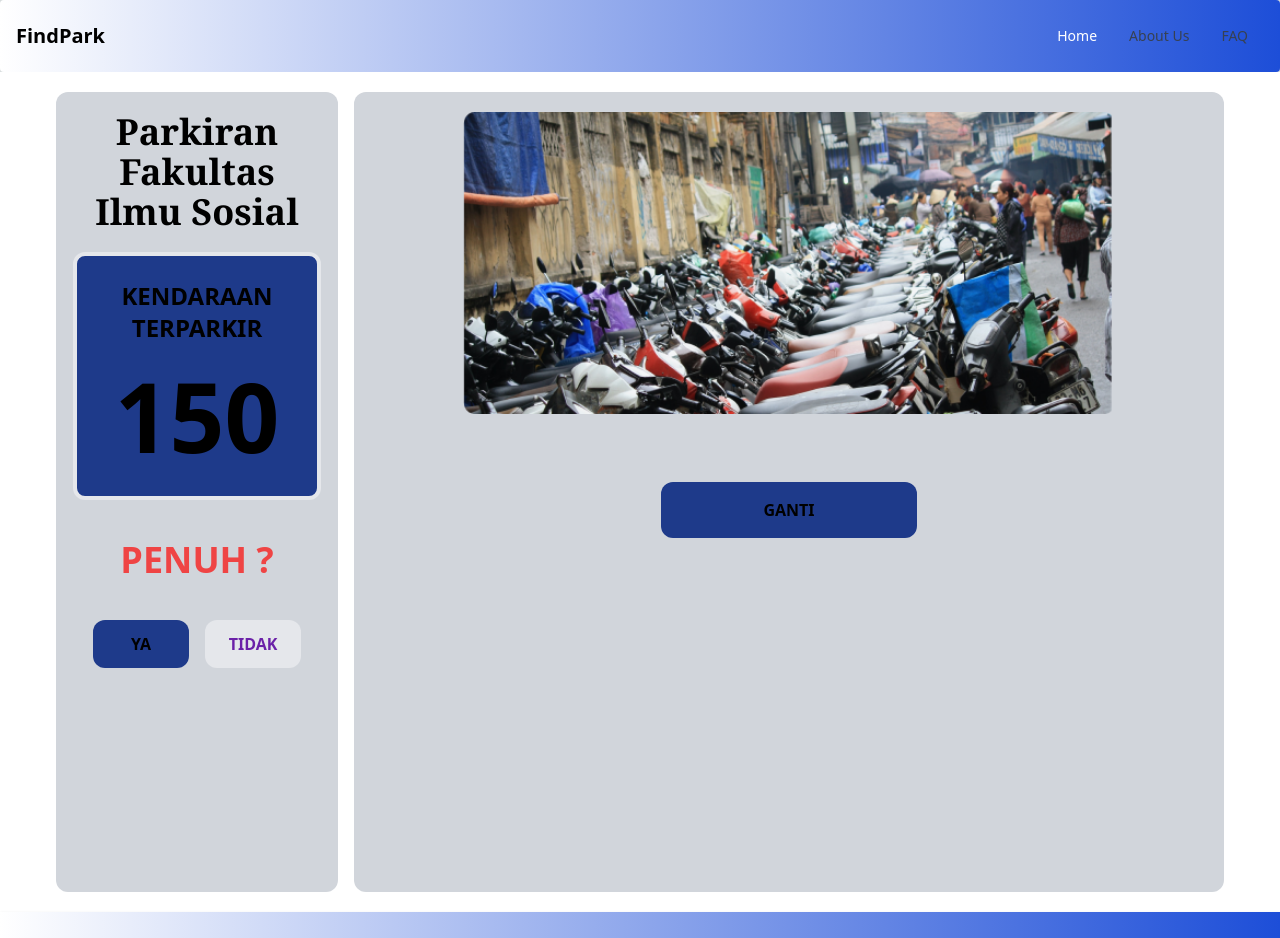
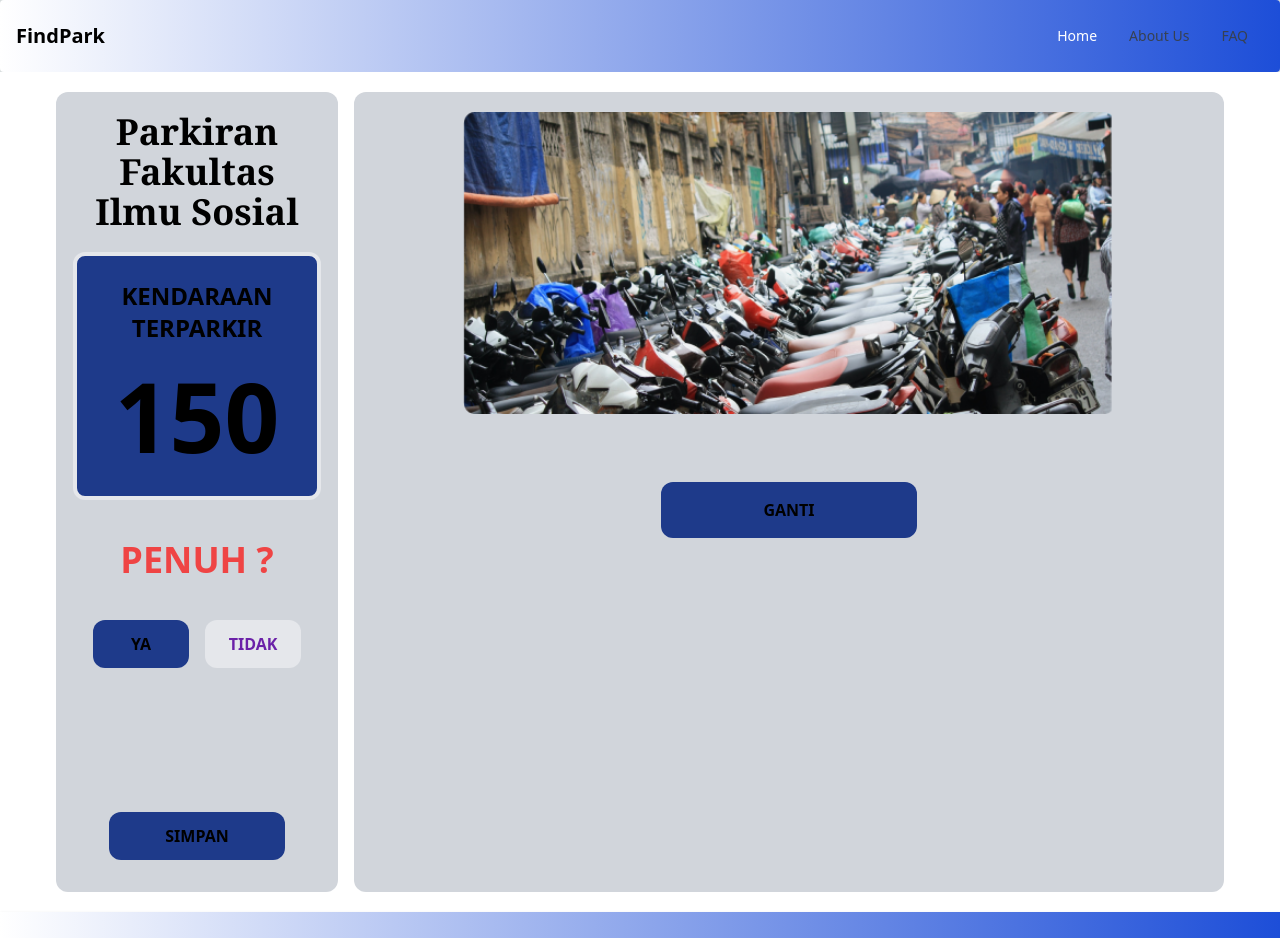
Before and after one commit to ahmadadi1415/nextfindpark, a Next.js app: page /operators/dashboard in a window 1280 px wide. Shown: the top 938 px of the page. Built offline with nearby package versions, Linux system fonts and the light colour scheme; no server answers.

Commit message:
Update dashboard.tsx

```diff
--- a/src/pages/operators/dashboard.tsx
+++ b/src/pages/operators/dashboard.tsx
@@ -42,7 +42,7 @@ export default function Dashboard() {
                       TIDAK
                     </button>
                   </div>
-                  <div className="mt-80">
+                  <div className="mt-36">
                     <button className="bg-blue-900 rounded-xl font-bold text-center w-44 h-12">
                       SIMPAN
                     </button>
```
